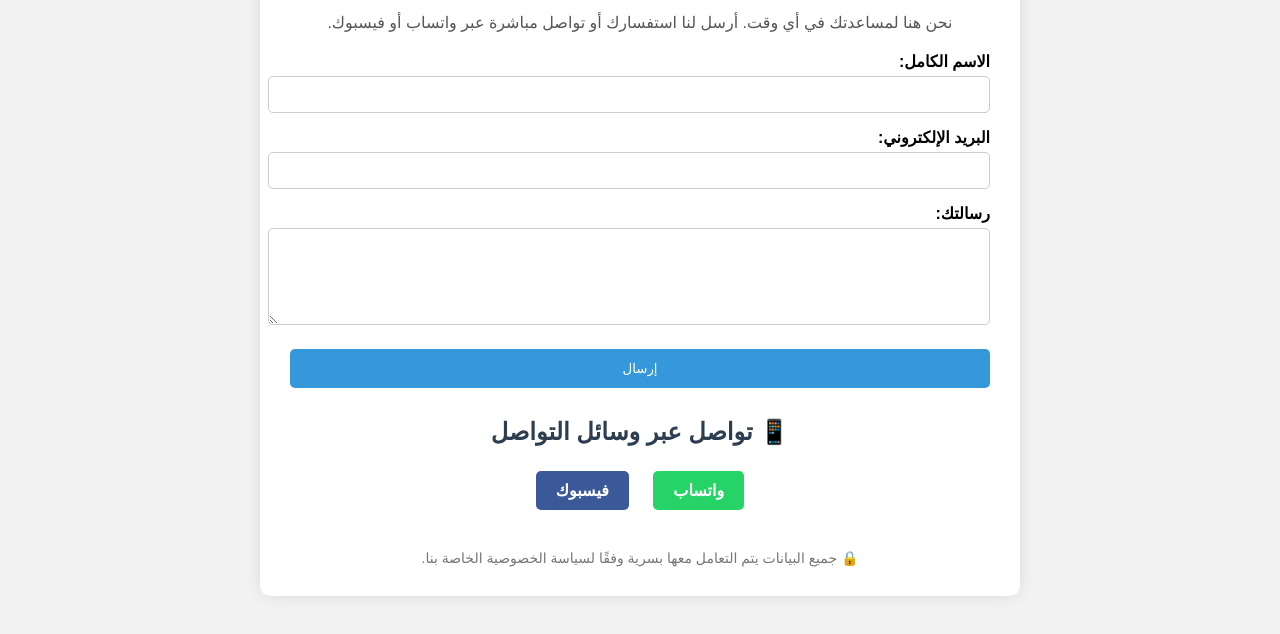
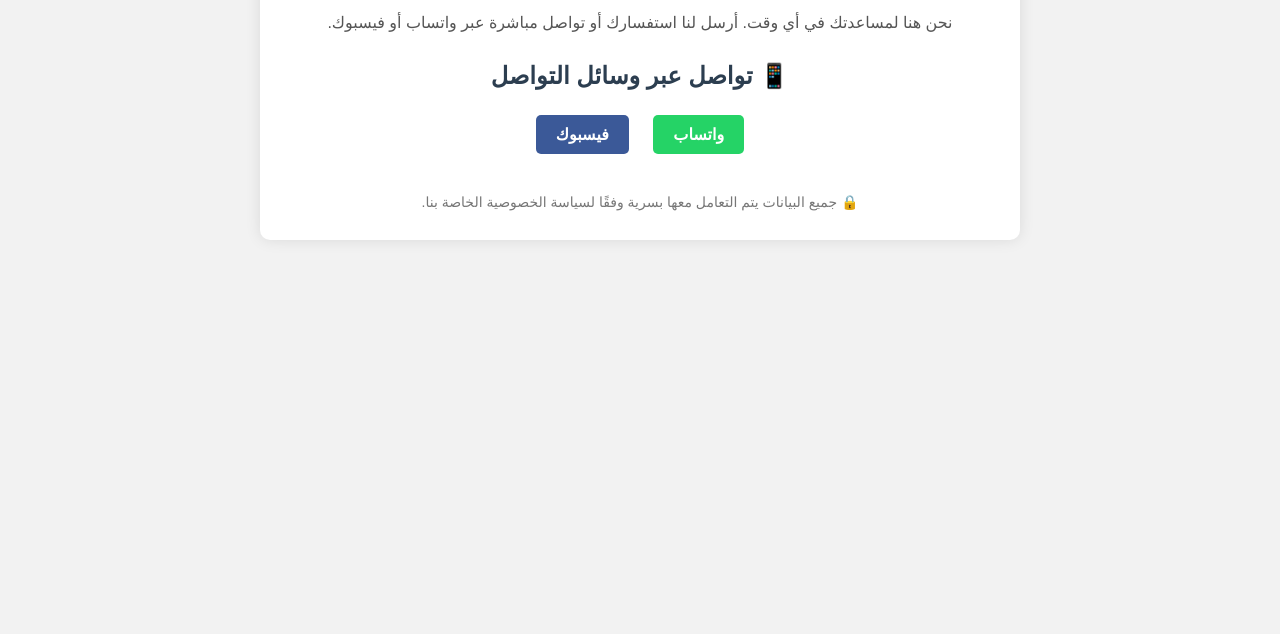
Before and after one commit to OmarMostafa-hub/-Mr-Ahmed-Al-Sayed-, a plain HTML site: page تواصل معنا .html in a window 1280 px wide. Shown: the part 170-804 px from the top of the page. Drawn offline with Linux system fonts and the light colour scheme.

Commit message:
Update تواصل معنا .html

```diff
--- a/تواصل معنا .html
+++ b/تواصل معنا .html
@@ -139,22 +139,11 @@
     <h1>📬 تواصل معنا</h1>
     <p>نحن هنا لمساعدتك في أي وقت. أرسل لنا استفسارك أو تواصل مباشرة عبر واتساب أو فيسبوك.</p>
 
-    <form>
-      <label for="name">الاسم الكامل:</label>
-      <input type="text" id="name" name="name" required>
 
-      <label for="email">البريد الإلكتروني:</label>
-      <input type="email" id="email" name="email" required>
-
-      <label for="message">رسالتك:</label>
-      <textarea id="message" name="message" rows="5" required></textarea>
-
-      <button type="submit">إرسال</button>
-    </form>
 
     <div class="social-links">
       <h2>📱 تواصل عبر وسائل التواصل</h2>
-      <a href="https://wa.me/201004204497?text=مرحبا،%20أرغب%20في%20الاستفسار%20عن%20الدورة" target="_blank" class="whatsapp">
+      <a href="https://wa.me/201096411376?text=مرحبا،%20أرغب%20في%20الاستفسار%20عن%20الدورة" target="_blank" class="whatsapp">
         واتساب
       </a>
       <a href="https://www.facebook.com/yourpage" target="_blank" class="facebook">
```
